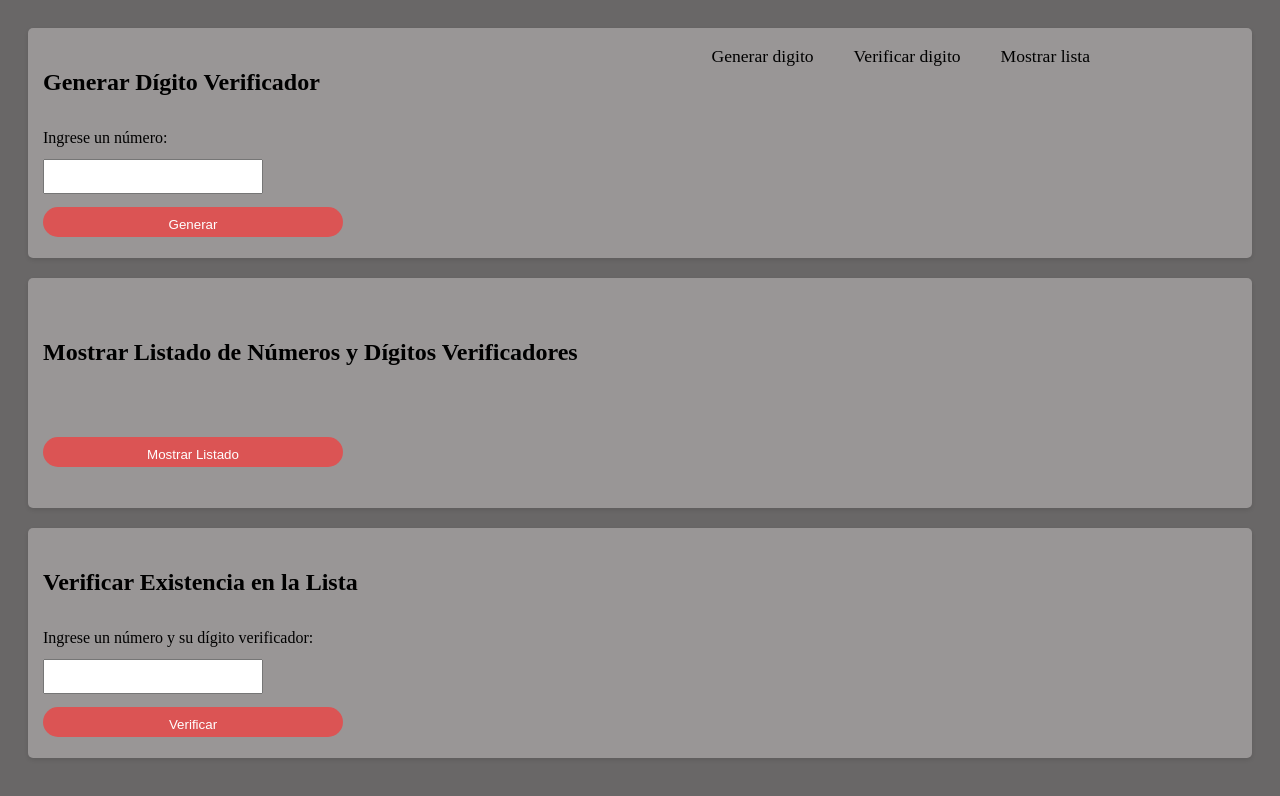
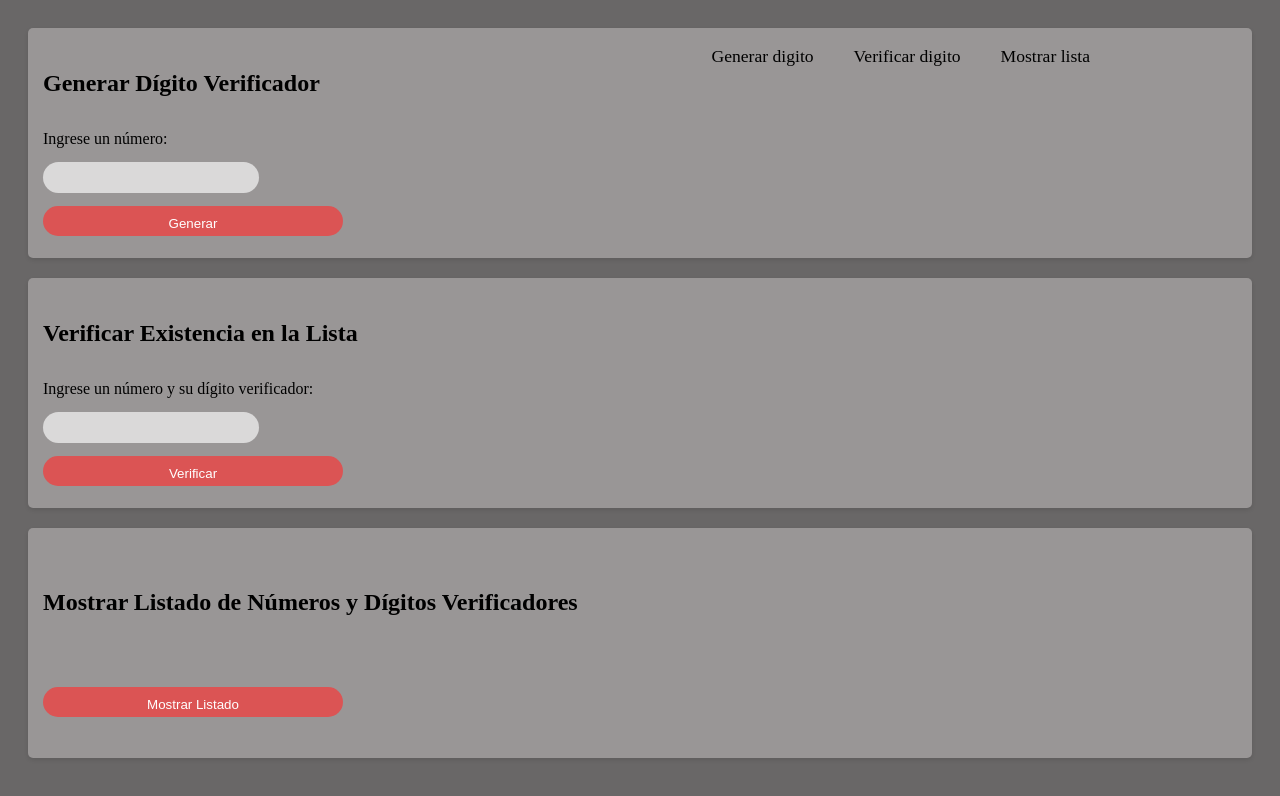
Before and after one commit to DanyelleGiraldo/Digitoverificador.github.io, a plain HTML site: page index.html in a window 1280 px wide. Drawn offline with Linux system fonts and the light colour scheme.

Commit message:
Update index.html

```diff
--- a/index.html
+++ b/index.html
@@ -20,8 +20,15 @@
 <aside id="parte">
     <h2>Generar Dígito Verificador</h2>
     <label for="numero">Ingrese un número:</label>
-    <input type="text" id="numeroInput">
-    <button onclick="generarDigitoVerificador()">Generar</button>
+    <input type="text" id="numeroInput" class="ingresardatos">
+    <button onclick="generarDigitoVerificador()" >Generar</button>
+</aside>
+
+<aside id="parte">
+    <h2>Verificar Existencia en la Lista</h2>
+    <label for="numeroVerificar">Ingrese un número y su dígito verificador:</label>
+    <input type="text" id="numeroVerificarInput" class="ingresardatos">
+    <button onclick="verificarExistencia()">Verificar</button>
 </aside>
 
 <aside id="parte">
@@ -30,13 +37,6 @@
     <ul id="listado" style="display: none;"></ul>
 </aside>
 
-<aside id="parte">
-    <h2>Verificar Existencia en la Lista</h2>
-    <label for="numeroVerificar">Ingrese un número y su dígito verificador:</label>
-    <input type="text" id="numeroVerificarInput">
-    <button onclick="verificarExistencia()">Verificar</button>
-</aside>
-
 <script src="./js/script.js"></script>
 </body>
 </html>
```
